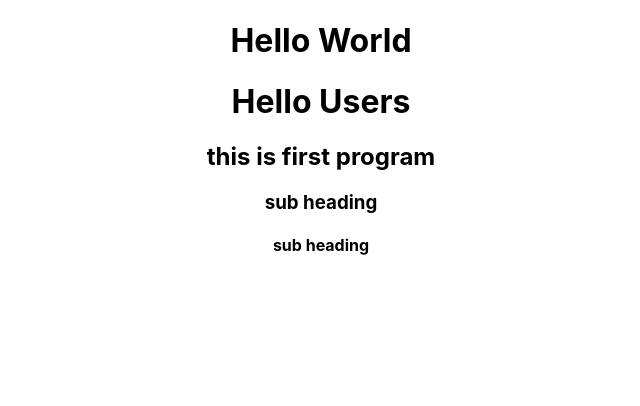
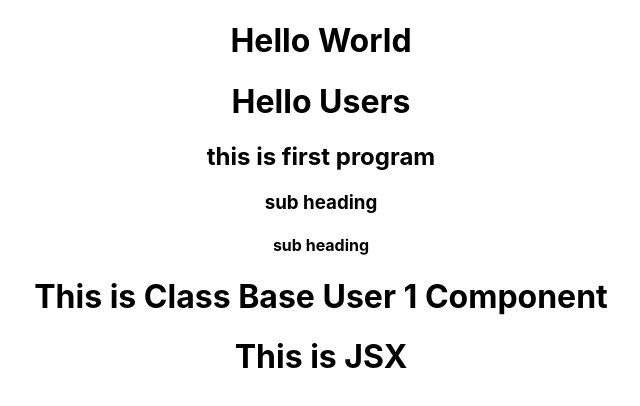
Before and after one commit to sachin-projects/react-tut, a React (Create React App) app: page / in a window 1280 px wide. Shown: the top 406 px of the page, without its empty margins (319-959 px from the left). Built offline with nearby package versions, Linux system fonts and the light colour scheme.

Commit message:
User JSX

```diff
--- a/src/App.js
+++ b/src/App.js
@@ -1,11 +1,15 @@
 import "./App.css";
 import Users from "./Users";
+import Users1 from "./Users1";
+import UserJSX from "./UserJSX";
 
 function App() {
   return (
     <div className="App">
       <h1>Hello World</h1>
       <Users />
+      <Users1 />
+      <UserJSX />
     </div>
   );
 }
--- /dev/null
+++ b/src/UserJSX.js
@@ -0,0 +1,11 @@
+//this is example of
+//JSX (JavaScript XML) in React
+function UserJSX() {
+  return (
+    <div>
+      <h1>This is JSX</h1>
+    </div>
+  );
+}
+
+export default UserJSX;
--- /dev/null
+++ b/src/Users1.js
@@ -0,0 +1,12 @@
+//this is functional component
+import React from "react";
+
+export default class Users1 extends React.Component {
+  render() {
+    return (
+      <div>
+        <h1>This is Class Base User 1 Component</h1>
+      </div>
+    );
+  }
+}
```
